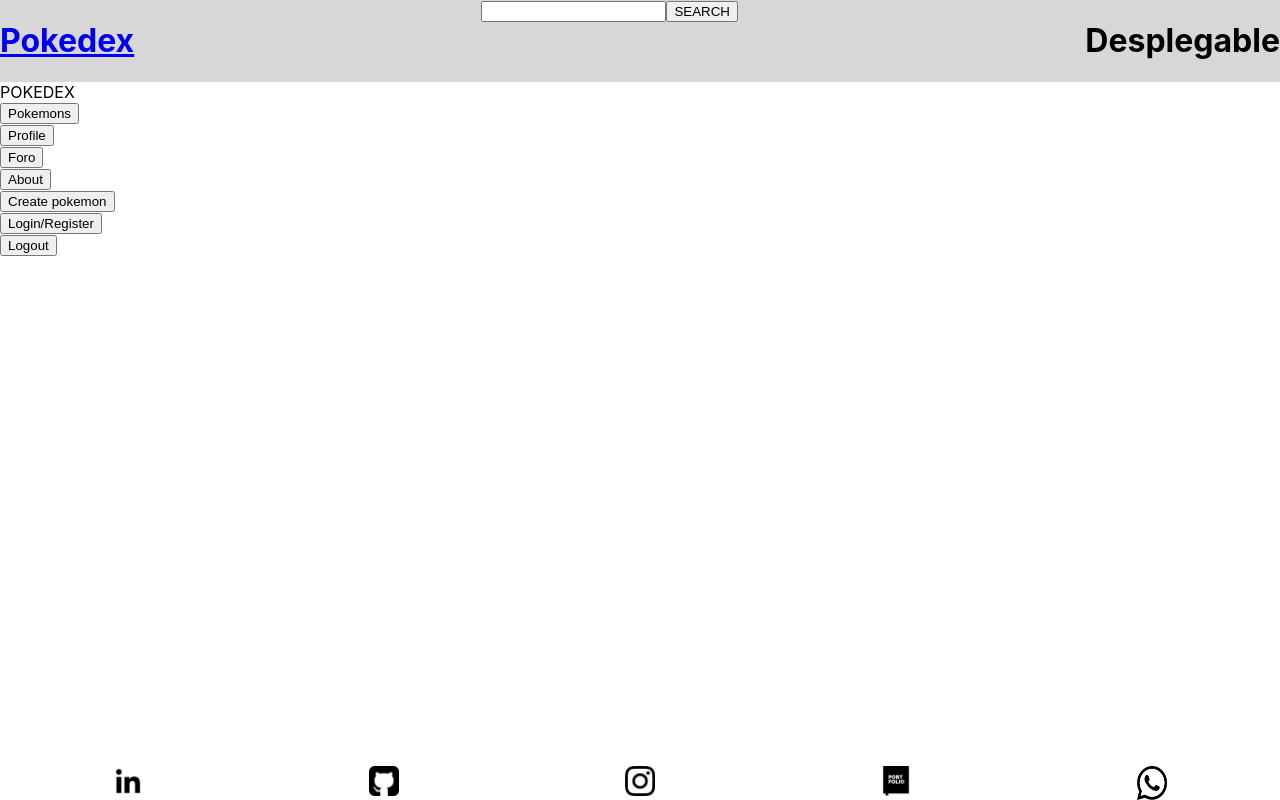
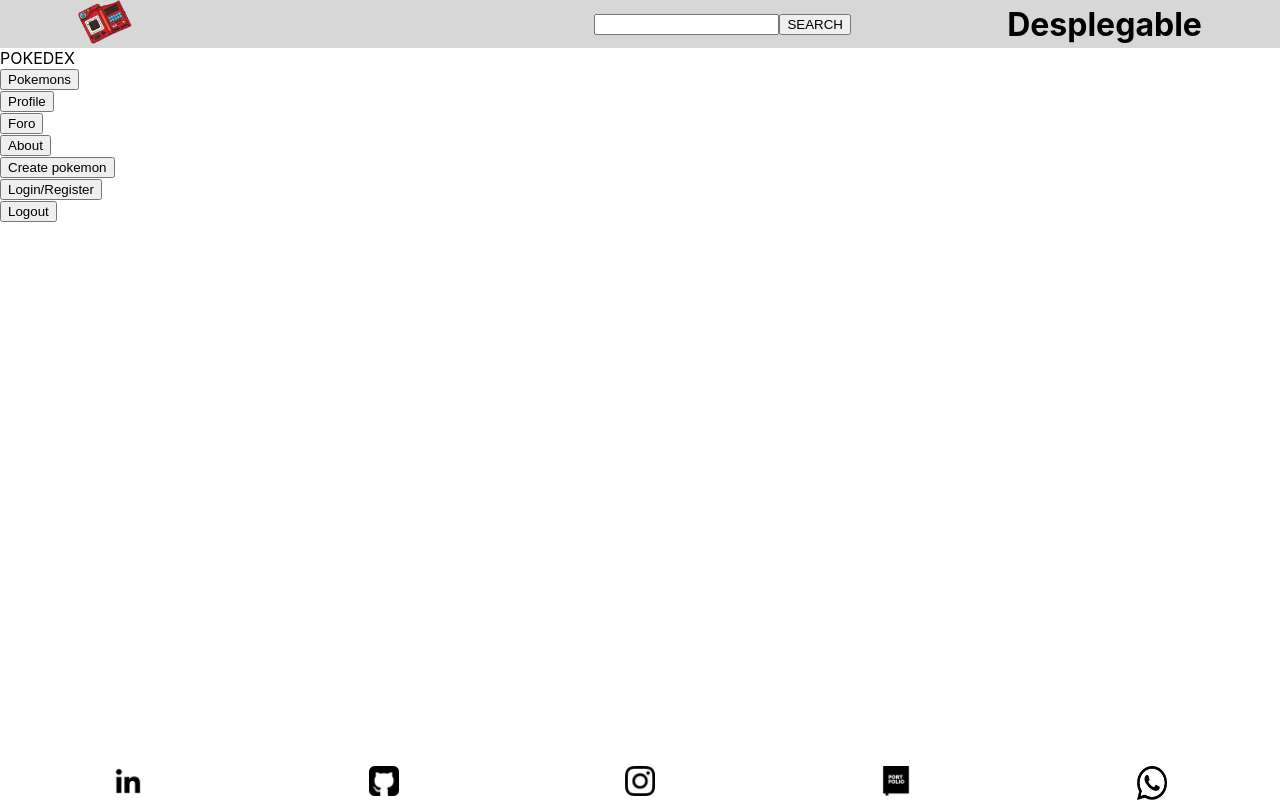
Before and after one commit to SantiRosso/PI-Pokemon, a React (Create React App) app in the folder client/: page /home in a window 1280 px wide. Built offline with nearby package versions, Linux system fonts and the light colour scheme.

Commit message:
NavBar styles

```diff
--- a/client/src/components/Home/Home.module.css
+++ b/client/src/components/Home/Home.module.css
@@ -1,5 +1,3 @@
 .home{
-    height: 100vh;
-    width: 100vw;
-    position: relative;
+
 }
--- a/client/src/components/NavBar/NavBar.jsx
+++ b/client/src/components/NavBar/NavBar.jsx
@@ -1,4 +1,6 @@
 import { Link } from "react-router-dom";
+//images
+import pokedex from "./pokedex.png"
 //styles
 import s from "./NavBar.module.css";
 //components
@@ -8,7 +10,8 @@
     return(
         <div className={s.navBar}>
             <Link to="/home">
-                <h1>Pokedex</h1>
+                {/* <h1>Pokedex</h1> */}
+                <img src={pokedex} alt="pokedex" className={s.image}/>
             </Link>
             <SearchBar/>
             <h1>Desplegable</h1>
--- a/client/src/components/NavBar/NavBar.module.css
+++ b/client/src/components/NavBar/NavBar.module.css
@@ -1,5 +1,18 @@
 .navBar{
+    height: 6vh;
     background-color: rgb(215, 215, 215);
     display: flex;
-    justify-content: space-between;
+    justify-content: space-around;
+    align-items: center;
 }
+
+.image{
+    height: 80%;
+    width: 15%;
+    transition: .5s;
+}
+
+.image:hover{
+    border-radius: 5px;
+    background-color: rgb(134, 133, 133);
+}
```
Also changed, not shown: client/src/components/NavBar/pokedex.png (added).
